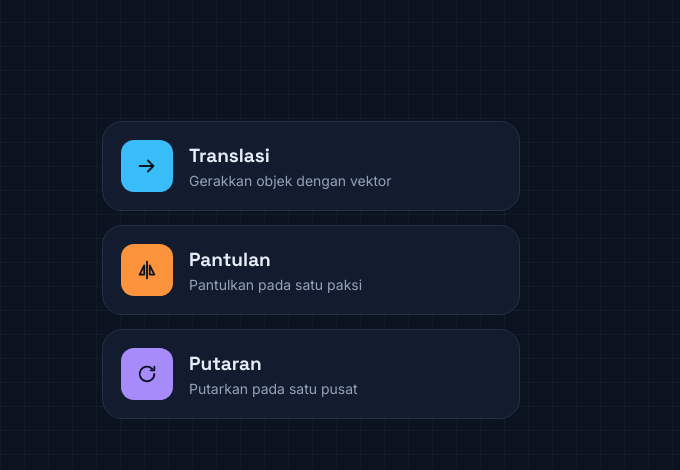
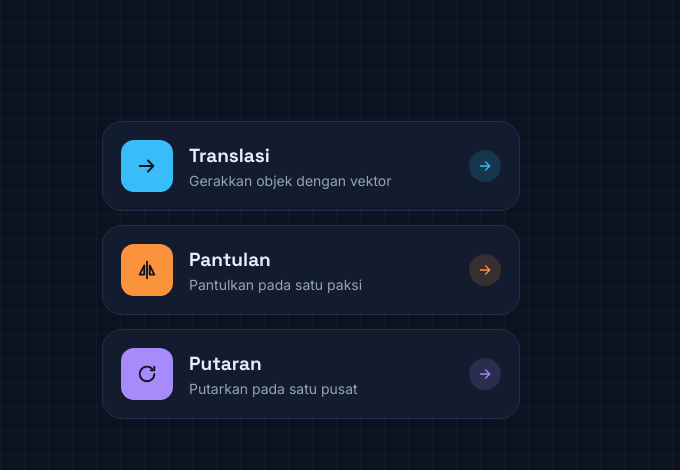
Before and after one commit to ekwanbiz/ISOMOVE, a plain HTML site: page index.html in a window 1280 px wide. Shown: the part 122-592 px from the top of the page, 600-1280 px from the left. Drawn offline with Linux system fonts and the light colour scheme.

Commit message:
Skrin pembuka: jubin Translasi/Pantulan/Putaran boleh ditekan
Setiap jubin membuka simulasi masing-masing, dengan anak panah dan kesan tekan.
Cache v17.

Co-Authored-By: Claude Opus 5.5 <noreply@anthropic.com>
Claude-Session: https://claude.ai/code/session_01Tv51XtQCttHa6qhkeFvxuX

```diff
--- a/css/style.css
+++ b/css/style.css
@@ -362,3 +362,13 @@ body.fullscreen .view { padding-bottom: calc(32px + var(--safe-bottom)); }
 .k-row span { color: var(--c); font-weight: 700; }
 .k-row b { text-align: right; }
 .k-newbest { display: inline-flex; align-items: center; gap: 6px; padding: 6px 14px; border-radius: 999px; background: rgba(251,191,36,0.15); color: var(--amber); font-weight: 700; font-size: 13px; }
+
+/* Jubin skrin pembuka boleh ditekan */
+a.tile { position: relative; text-decoration: none; color: var(--text); cursor: pointer; transition: transform .15s, border-color .15s, background .15s; }
+a.tile:hover { border-color: var(--c); transform: translateY(-2px); }
+a.tile:active { transform: scale(0.97); background: color-mix(in srgb, var(--c) 12%, var(--surface)); }
+.tile-go { position: absolute; top: 8px; right: 8px; width: 22px; height: 22px; border-radius: 999px; display: flex; align-items: center; justify-content: center; color: var(--c); background: color-mix(in srgb, var(--c) 16%, transparent); }
+@media (min-width: 900px) {
+  .tile-txt { flex: 1; }
+  .tile-go { position: static; width: 32px; height: 32px; }
+}
--- a/js/app.js
+++ b/js/app.js
@@ -88,7 +88,7 @@
   const VIEWS = {
     splash() {
       const tiles = [['translasi', 'tr', 'Translasi', 'Gerakkan objek dengan vektor'], ['pantulan', 'pa', 'Pantulan', 'Pantulkan pada satu paksi'], ['putaran', 'pu', 'Putaran', 'Putarkan pada satu pusat']]
-        .map(([k, ic, t, d]) => `<div class="card tile" style="--c:var(--${k})"><span class="icon-box">${icon(ic)}</span><span><b>${t}</b><small>${d}</small></span></div>`).join('');
+        .map(([k, ic, t, d]) => `<a href="simulasi/${k}.html" class="card tile" style="--c:var(--${k})" aria-label="Buka simulasi ${t}"><span class="icon-box">${icon(ic)}</span><span class="tile-txt"><b>${t}</b><small>${d}</small></span><span class="tile-go">${icon('arrow', 16)}</span></a>`).join('');
       const actions = `
         <a href="#/utama" class="btn btn-primary">Jom Mula! ${icon('arrow')}</a>
         ${isStandalone() ? '' : `<a href="#/pasang" class="btn btn-ghost">${icon('phone', 20)} Cara Pasang di Telefon</a>`}
--- a/sw.js
+++ b/sw.js
@@ -1,6 +1,6 @@
 /* ISOMOVE service worker – membolehkan app digunakan tanpa internet.
    Tukar VERSION setiap kali fail app dikemas kini supaya murid dapat versi baharu. */
-const VERSION = 'isomove-v16';
+const VERSION = 'isomove-v17';
 
 const APP_FILES = [
   './',
```
